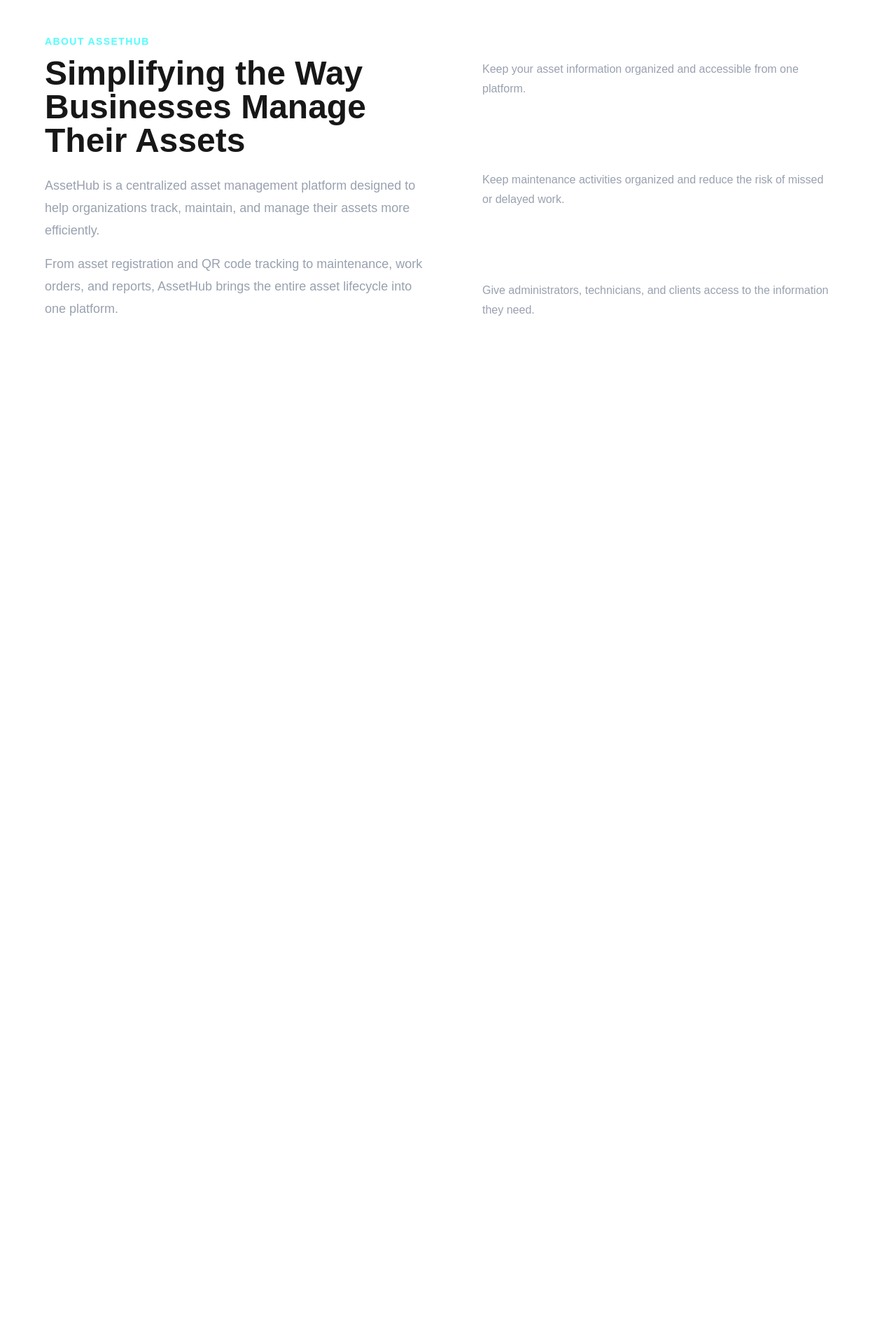
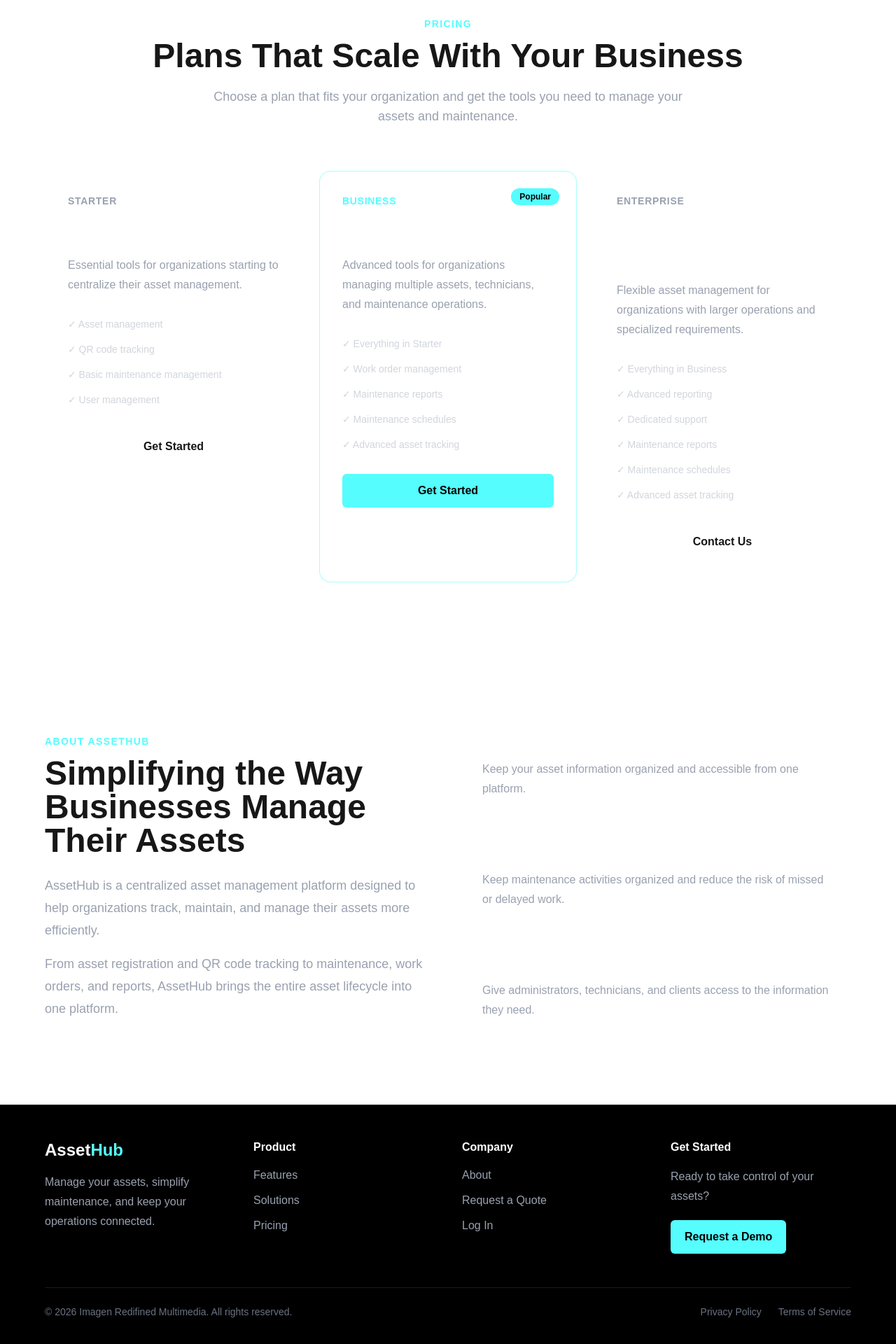
Before and after one commit to Imagen-redefined-multimedia/Assethub, a Next.js app in the folder frontend/: page / in a window 1280 px wide. Shown: the part 2650-4570 px from the top of the page at 70% size. Before the commit the page ends 3228 px from the top, so only its background shows below. Built offline with nearby package versions, Linux system fonts and the light colour scheme.

Commit message:
created the pricing section and footer.tsx

```diff
--- /dev/null
+++ b/frontend/app/components/Home/Footer.tsx
@@ -0,0 +1,135 @@
+export default function Footer() {
+  return (
+    <footer className="border-t border-white/10 bg-black px-6 py-12 lg:px-10">
+      <div className="mx-auto max-w-6xl">
+        {/* Main Footer */}
+        <div className="grid gap-10 md:grid-cols-2 lg:grid-cols-4">
+          {/* Brand */}
+          <div>
+            <h2 className="text-2xl font-bold text-white">
+              Asset<span className="text-[#55fdfe]">Hub</span>
+            </h2>
+
+            <p className="mt-4 max-w-xs leading-7 text-gray-400">
+              Manage your assets, simplify maintenance, and keep your
+              operations connected.
+            </p>
+          </div>
+
+          {/* Product */}
+          <div>
+            <h3 className="font-semibold text-white">
+              Product
+            </h3>
+
+            <ul className="mt-4 space-y-3 text-gray-400">
+              <li>
+                <a
+                  href="#features"
+                  className="transition hover:text-[#55fdfe]"
+                >
+                  Features
+                </a>
+              </li>
+
+              <li>
+                <a
+                  href="#solutions"
+                  className="transition hover:text-[#55fdfe]"
+                >
+                  Solutions
+                </a>
+              </li>
+
+              <li>
+                <a
+                  href="#pricing"
+                  className="transition hover:text-[#55fdfe]"
+                >
+                  Pricing
+                </a>
+              </li>
+            </ul>
+          </div>
+
+          {/* Company */}
+          <div>
+            <h3 className="font-semibold text-white">
+              Company
+            </h3>
+
+            <ul className="mt-4 space-y-3 text-gray-400">
+              <li>
+                <a
+                  href="#about"
+                  className="transition hover:text-[#55fdfe]"
+                >
+                  About
+                </a>
+              </li>
+
+              <li>
+                <a
+                  href="/get-started"
+                  className="transition hover:text-[#55fdfe]"
+                >
+                  Request a Quote
+                </a>
+              </li>
+
+              <li>
+                <a
+                  href="/login"
+                  className="transition hover:text-[#55fdfe]"
+                >
+                  Log In
+                </a>
+              </li>
+            </ul>
+          </div>
+
+          {/* Contact */}
+          <div>
+            <h3 className="font-semibold text-white">
+              Get Started
+            </h3>
+
+            <p className="mt-4 leading-7 text-gray-400">
+              Ready to take control of your assets?
+            </p>
+
+            <a
+              href="#demo"
+              className="mt-5 inline-block rounded-md bg-[#55fdfe] px-5 py-3 font-semibold text-black transition hover:bg-white"
+            >
+              Request a Demo
+            </a>
+          </div>
+        </div>
+
+        {/* Bottom */}
+        <div className="mt-12 flex flex-col gap-4 border-t border-white/10 pt-6 text-sm text-gray-500 md:flex-row md:items-center md:justify-between">
+          <p>
+            © 2026 Imagen Redifined Multimedia. All rights reserved.
+          </p>
+
+          <div className="flex gap-6">
+            <a
+              href="/privacy"
+              className="transition hover:text-white"
+            >
+              Privacy Policy
+            </a>
+
+            <a
+              href="/terms"
+              className="transition hover:text-white"
+            >
+              Terms of Service
+            </a>
+          </div>
+        </div>
+      </div>
+    </footer>
+  );
+}
--- /dev/null
+++ b/frontend/app/components/Home/Pricing.tsx
@@ -0,0 +1,117 @@
+export default function Pricing() {
+  return (
+    <section
+      id="pricing"
+      className="scroll-mt-20 px-6 py-24 lg:px-10"
+    >
+      {/* Header */}
+      <div className="mx-auto max-w-4xl text-center">
+        <p className="mb-3 text-sm font-semibold uppercase tracking-widest text-[#55fdfe]">
+          Pricing
+        </p>
+
+        <h2 className="text-3xl font-bold md:text-4xl lg:text-5xl">
+          Plans That Scale With Your Business
+        </h2>
+
+        <p className="mx-auto mt-5 max-w-2xl text-lg text-gray-400">
+          Choose a plan that fits your organization and get the tools you
+          need to manage your assets and maintenance.
+        </p>
+      </div>
+
+      {/* Pricing Cards */}
+      <div className="mx-auto mt-16 grid max-w-6xl gap-6 md:grid-cols-3">
+
+        {/* Starter */}
+        <article className="rounded-2xl border border-white/10 bg-white/5 p-8">
+          <p className="text-sm font-semibold uppercase tracking-wider text-gray-400">
+            Starter
+          </p>
+
+          <h3 className="mt-4 text-3xl font-bold text-white">
+            For Small Teams
+          </h3>
+
+          <p className="mt-4 leading-7 text-gray-400">
+            Essential tools for organizations starting to centralize their
+            asset management.
+          </p>
+
+          <ul className="mt-8 space-y-4 text-sm text-gray-300">
+            <li>✓ Asset management</li>
+            <li>✓ QR code tracking</li>
+            <li>✓ Basic maintenance management</li>
+            <li>✓ User management</li>
+          </ul>
+
+          <button className="mt-8 w-full rounded-md border border-white px-5 py-3 font-semibold transition hover:border-[#55fdfe] hover:bg-[#55fdfe] hover:text-black">
+            Get Started
+          </button>
+        </article>
+
+        {/* Business */}
+        <article className="relative rounded-2xl border border-[#55fdfe]/50 bg-white/10 p-8">
+          <span className="absolute right-6 top-6 rounded-full bg-[#55fdfe] px-3 py-1 text-xs font-bold text-black">
+            Popular
+          </span>
+
+          <p className="text-sm font-semibold uppercase tracking-wider text-[#55fdfe]">
+            Business
+          </p>
+
+          <h3 className="mt-4 text-3xl font-bold text-white">
+            For Growing Teams
+          </h3>
+
+          <p className="mt-4 leading-7 text-gray-400">
+            Advanced tools for organizations managing multiple assets,
+            technicians, and maintenance operations.
+          </p>
+
+          <ul className="mt-8 space-y-4 text-sm text-gray-300">
+            <li>✓ Everything in Starter</li>
+            <li>✓ Work order management</li>
+            <li>✓ Maintenance reports</li>
+            <li>✓ Maintenance schedules</li>
+            <li>✓ Advanced asset tracking</li>
+          </ul>
+
+          <button className="mt-8 w-full rounded-md bg-[#55fdfe] px-5 py-3 font-semibold text-black transition hover:bg-white">
+            Get Started
+          </button>
+        </article>
+
+        {/* Enterprise */}
+        <article className="rounded-2xl border border-white/10 bg-white/5 p-8">
+          <p className="text-sm font-semibold uppercase tracking-wider text-gray-400">
+            Enterprise
+          </p>
+
+          <h3 className="mt-4 text-3xl font-bold text-white">
+            For Large Organizations
+          </h3>
+
+          <p className="mt-4 leading-7 text-gray-400">
+            Flexible asset management for organizations with larger
+            operations and specialized requirements.
+          </p>
+
+          <ul className="mt-8 space-y-4 text-sm text-gray-300">
+            <li>✓ Everything in Business</li>
+            <li>✓ Advanced reporting</li>
+            <li>✓ Dedicated support</li>
+             <li>✓ Maintenance reports</li>
+            <li>✓ Maintenance schedules</li>
+            <li>✓ Advanced asset tracking</li>
+          </ul>
+
+          <button className="mt-8 w-full rounded-md border border-white px-5 py-3 font-semibold transition hover:border-[#55fdfe] hover:bg-[#55fdfe] hover:text-black">
+            Contact Us
+          </button>
+        </article>
+
+      </div>
+    </section>
+  );
+}
--- a/frontend/app/page.tsx
+++ b/frontend/app/page.tsx
@@ -4,6 +4,8 @@
 import Features from "./components/Home/Features";
 import Solutions from "./components/Home/Solutions";
 import About from "./components/Home/About";
+import Pricing from "./components/Home/Pricing";
+import Footer from "./components/Home/Footer";
 
 export default function Home() {
   return (
@@ -13,7 +15,9 @@
       <Header/>
       <Features/>
       <Solutions/>
+      <Pricing/>
       <About/>
+      <Footer/>
     </div>
    </main>
   );
```
